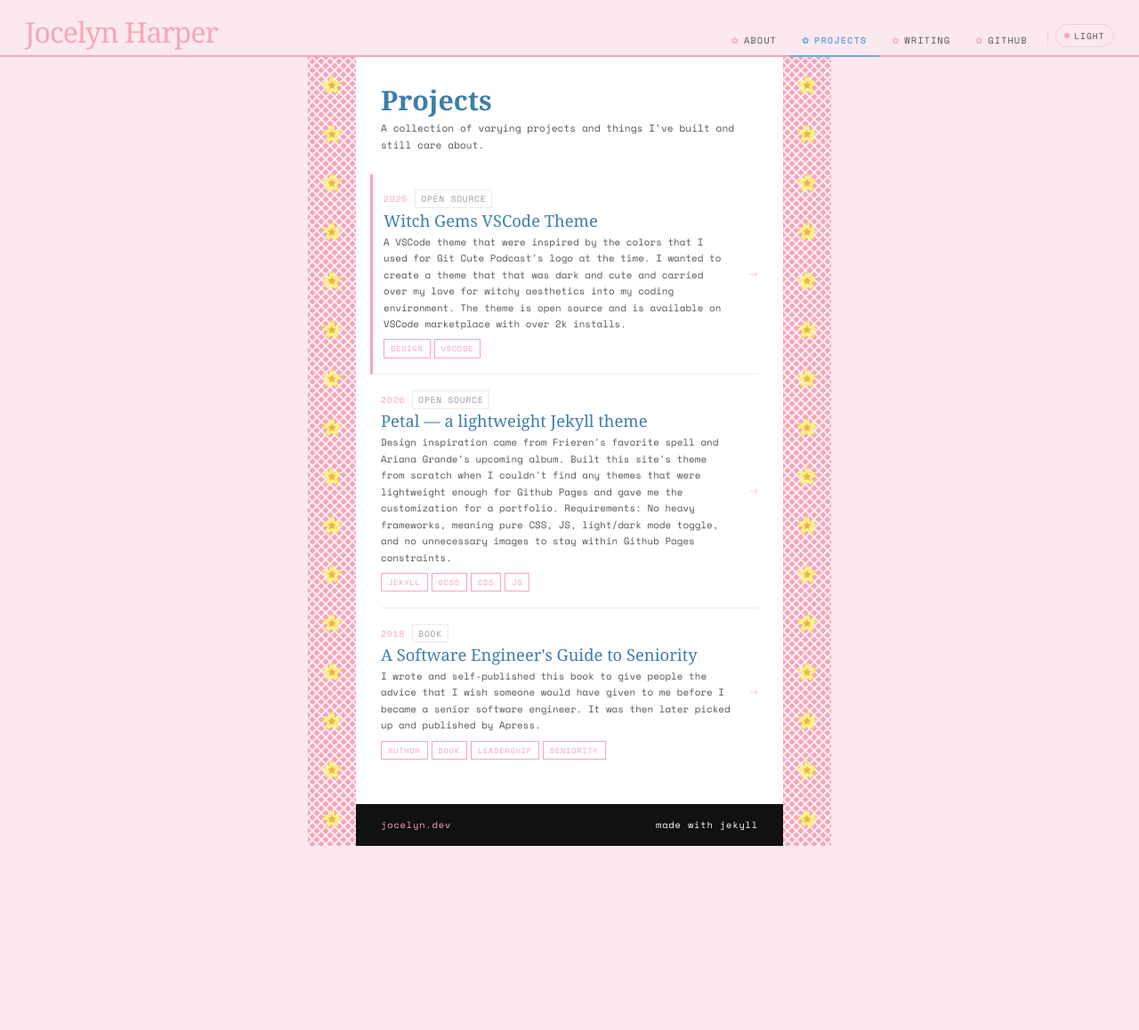
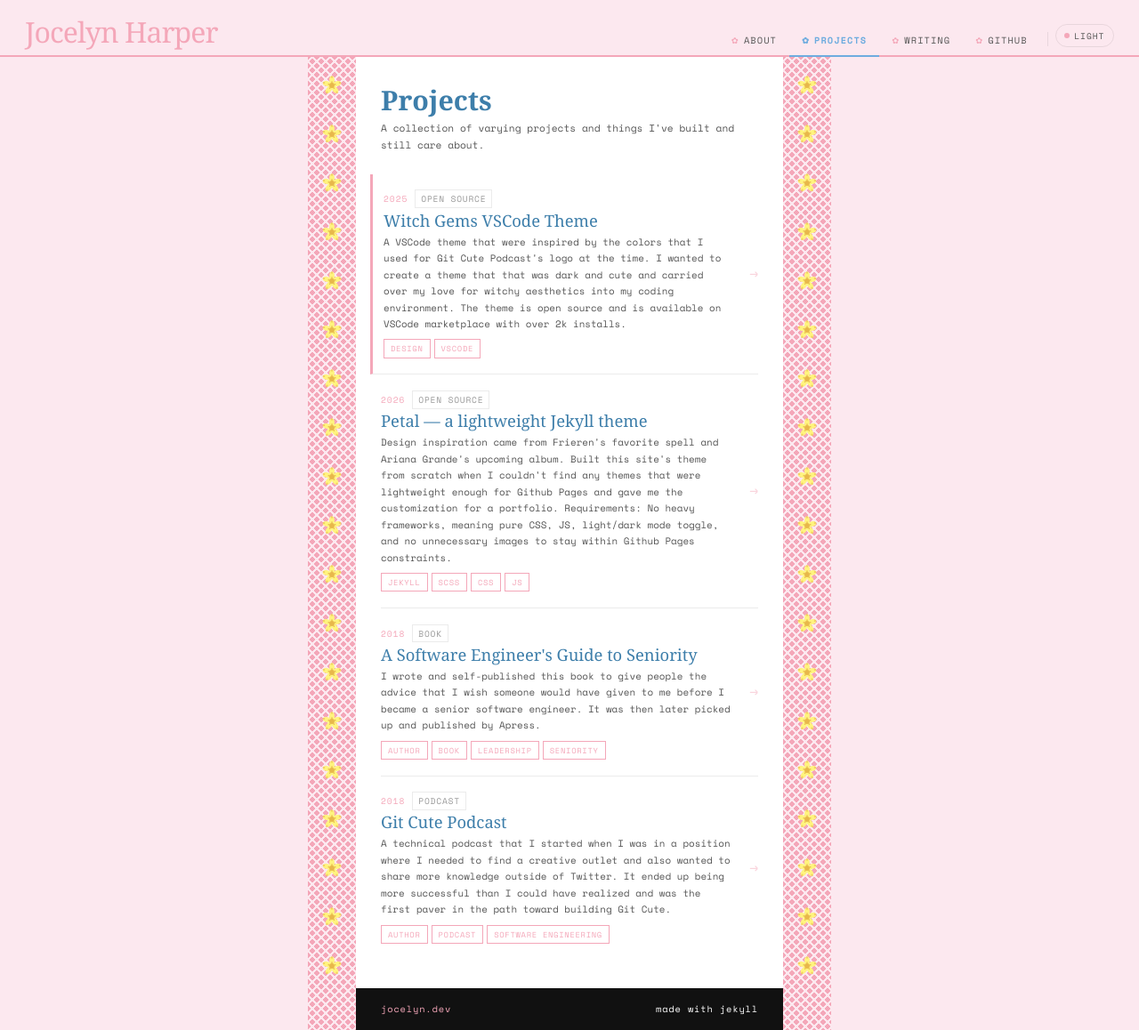
Before and after one commit to javawitch/javawitch.github.io, a Jekyll site: the page built from projects.html, in a window 1280 px wide. Shown: the whole page at 89% size. Built offline with Jekyll 4.4.1, drawn with Linux system fonts in a browser that asks for light colours; before the commit the page ends 951 px from its top, so only the background shows below that.

Commit message:
Added another project that I forgot that I did. My goodness.

```diff
--- a/_data/projects.yml
+++ b/_data/projects.yml
@@ -46,3 +46,14 @@
     - Book
     - Leadership
     - Seniority
+
+- title: "Git Cute Podcast"
+  description: "A technical podcast that I started when I was in a position where I needed to find a creative outlet and also wanted to share more knowledge outside of Twitter. It ended up being more successful than I could have realized and was the first paver in the path toward building Git Cute."
+  year: 2018
+  type: Podcast
+  url: https://www.amazon.com/Software-Engineers-Guide-Seniority-Leadership/dp/1484287827
+  show_placeholder: true
+  tags:
+    - Author
+    - Podcast
+    - Software Engineering
```
